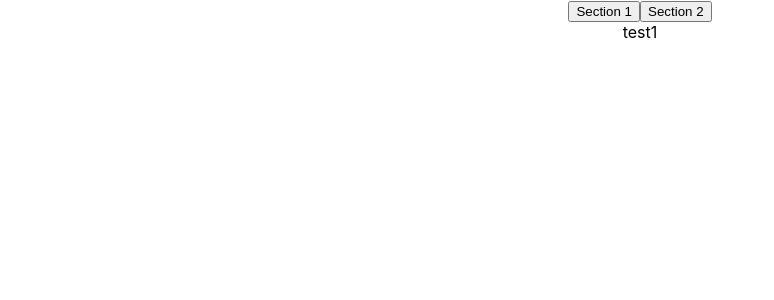
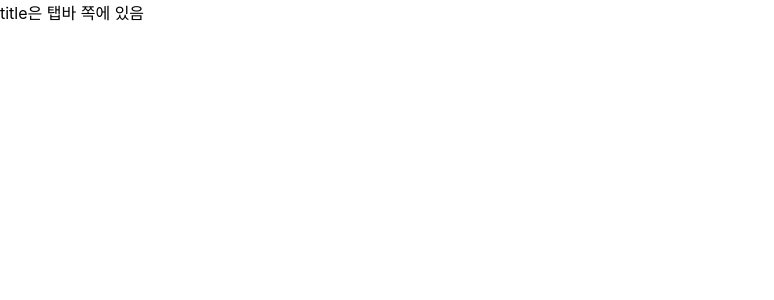
Before and after one commit to qkreltms/react-hooks, a React (Create React App) app: page / in a window 1280 px wide. Shown: the top 300 px of the page, without its empty margins (0-774 px from the left). Built offline with nearby package versions, Linux system fonts and the light colour scheme.

Commit message:
update: chapter3 userTitle

```diff
--- a/src/App.tsx
+++ b/src/App.tsx
@@ -1,39 +1,25 @@
-import React, { useState } from 'react';
+import React, { useState, useEffect } from 'react';
 import './App.css';
 
-interface Content {
-  tab: string,
-  content: string
-}
-
-const contents: Array<Content> = [
-  {
-    tab: "Section 1",
-    content: "test1"
-  },
-  {
-    tab: "Section 2",
-    content: "test2"
-  },
-]
-
-const useTabs = (init: any, allTabs: Array<Content> = []): { currentItem: Content, changeItem: React.Dispatch<number> } => {
-  const [currentIndex, setCurrentIndex] = useState<number>(init);
-  return {
-    currentItem: allTabs[currentIndex],
-    changeItem: setCurrentIndex
-  }
+const useTitle = (initTitle: string) => {
+  const [title, setTitle] = useState(initTitle);
+  const updateTitle = () => {
+    const htmlTitle: HTMLTitleElement | null = document.querySelector("title");
+      if (htmlTitle) {
+        htmlTitle.innerText = title;
+      }
+    }
+  useEffect(updateTitle, [title]);
+  return setTitle;
 }
 const App: React.FC = () => {
-  const { currentItem, changeItem } = useTabs(0, contents)
+  const titleUpdater = useTitle("Loading...");
+  setTimeout(() => {
+    titleUpdater("HOME")
+  }, 1000);
   return (
     <>
-      <div className="App">
-        {contents.map((content: Content, index: number) => (
-          <button key={index} onClick={() => changeItem(index)}>{content.tab}</button>
-        ))}
-        <div>{currentItem.content}</div>
-      </div>
+     <div>title은 탭바 쪽에 있음</div>
     </>
   )
 }
```
Also changed, not shown: 1 other file (tests, documents, lock files or other folders).
